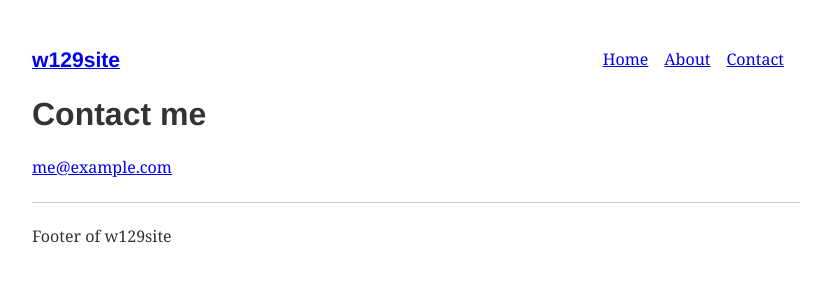
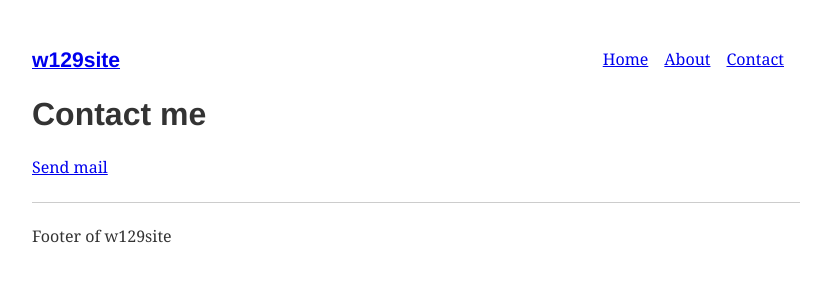
Before and after one commit to j12412/gat03, a Gatsby site: page /contact in a window 1280 px wide. Shown: the whole page, without its empty margins (224-1039 px from the left). Built offline with nearby package versions, Linux system fonts and the light colour scheme; Gatsby itself is replaced by a stand-in of ours.

```diff
--- a/src/pages/contact.js
+++ b/src/pages/contact.js
@@ -5,7 +5,7 @@
   <Layout>
     <h1>Contact me</h1>
     <p>
-      <a href="mailto:me@example.com">me@example.com</a>
+      <a href="mailto:me@example.com">Send mail</a>
     </p>
   </Layout>
 )
```
